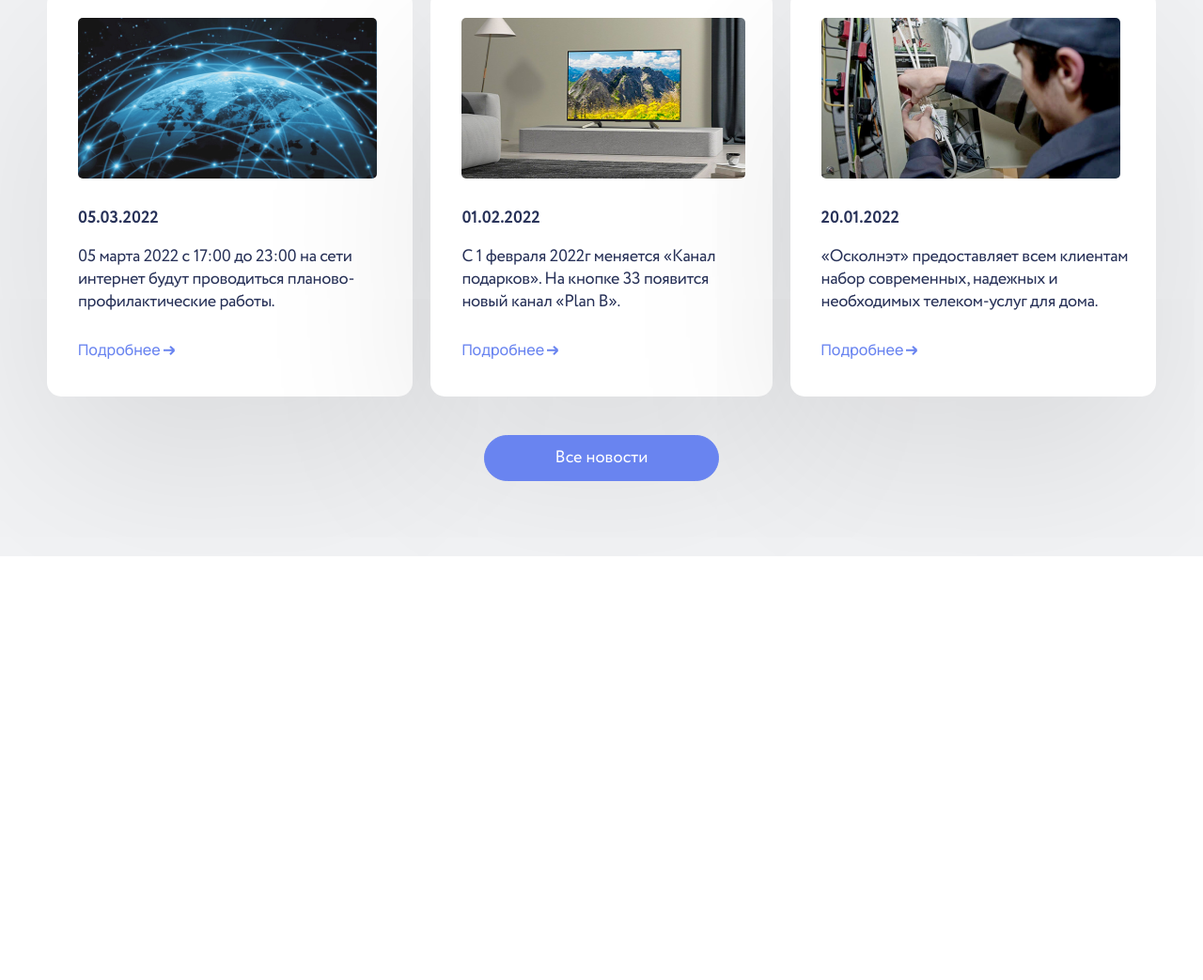
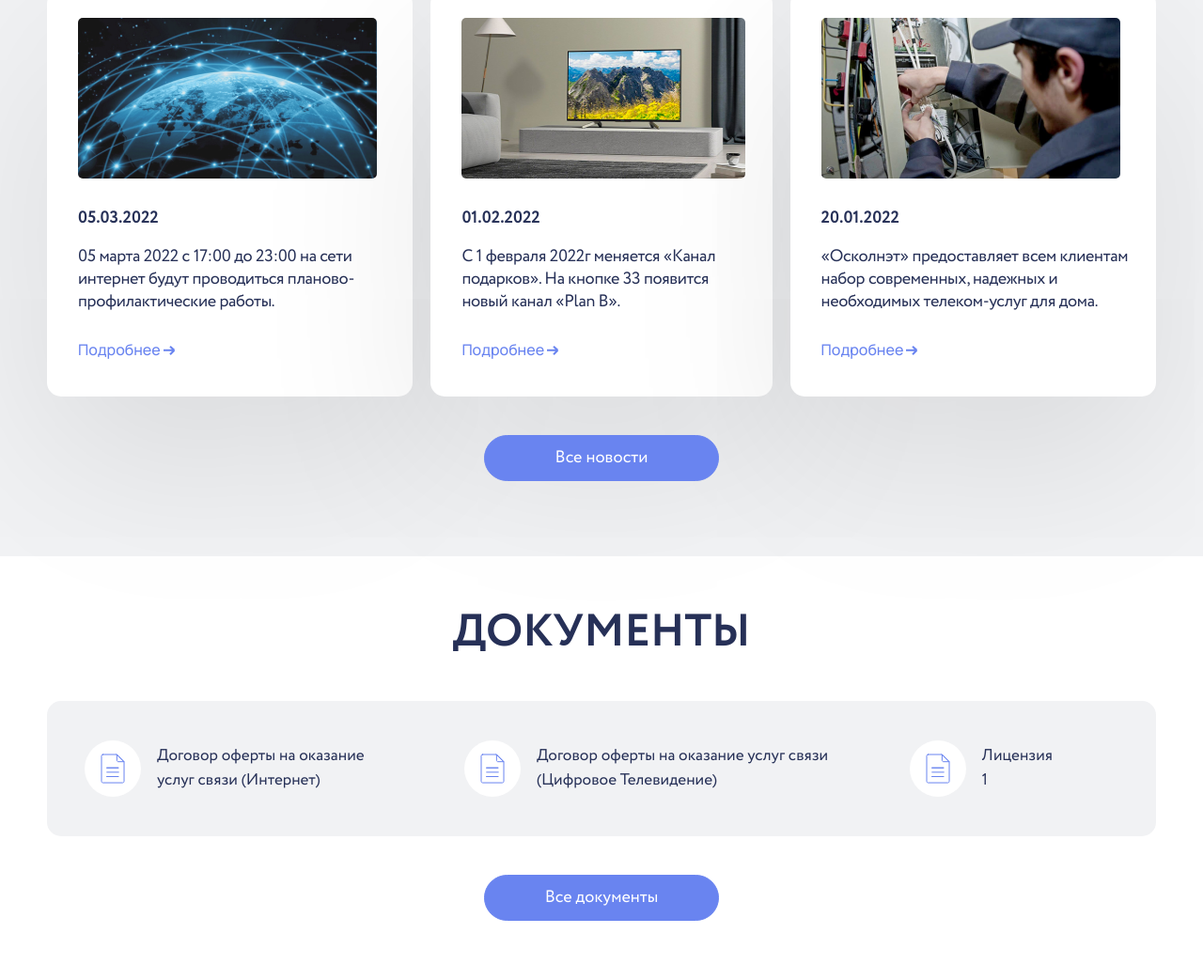
Before and after one commit to mirael26/oskolnet, a website built with webpack: page src/index.html in a window 1280 px wide. Shown: the part 2985-4028 px from the top of the page at 94% size. Before the commit the page ends 3577 px from the top, so only its background shows below. Built offline with nearby package versions, Linux system fonts and the light colour scheme.

Commit message:
Add documents section

```diff
--- /dev/null
+++ b/src/blocks/documents/documents.scss
@@ -0,0 +1,52 @@
+.documents {
+  padding: 51px 0 63px;
+  background-color: white;
+}
+
+.documents__wrapper {
+  display: flex;
+  flex-direction: column;
+  align-items: center;
+}
+
+.documents__title {
+  @include h2;
+  margin-bottom: 41px;
+}
+
+.documents__list {
+  display: flex;
+  justify-content: space-between;
+  align-items: center;
+  margin-bottom: 41px;
+  padding: 46px 40px;
+  background-color: $bg-blue;
+  border-radius: 15px;
+}
+
+.documents__item {
+  position: relative;
+  margin-right: 70px;
+  padding-left: 77px;
+
+  &::before {
+    position: absolute;
+    content: '';
+    top: calc(50% - 30px);
+    left: 0;
+    width: 60px;
+    height: 60px;
+    background: white url('../../img/document-icon.svg') center no-repeat;
+    border-radius: 30px;
+  }
+}
+
+.documents__link {
+  @include text;
+  font-size: 17px;
+  line-height: 26px;
+}
+
+.documents__button {
+  padding: 11px 64px;
+}
--- a/src/index.html
+++ b/src/index.html
@@ -201,6 +201,17 @@
         </div>
       </section>
 
+      <section class="documents">
+        <div class="documents__wrapper container">
+          <h2 class="documents__title">Документы</h2>
+          <ul class="documents__list">
+            <li class="documents__item"><a class="documents__link" href="#">Договор оферты на оказание услуг связи (Интернет)</a></li>
+            <li class="documents__item"><a class="documents__link" href="#">Договор оферты на оказание услуг связи (Цифровое Телевидение)</a></li>
+            <li class="documents__item"><a class="documents__link" href="#">Лицензия 1</a></li>
+          </ul>
+          <button class="documents__button button button--blue">Все документы</button>
+        </div>
+      </section>
     </main>
   </div>
 </body>
--- a/src/main.scss
+++ b/src/main.scss
@@ -17,3 +17,4 @@
 @import './blocks/tariffs/tariffs.scss';
 @import './blocks/about/about.scss';
 @import './blocks/news/news.scss';
+@import './blocks/documents/documents.scss';
```
Also changed, not shown: src/img/document-icon.svg (added).
